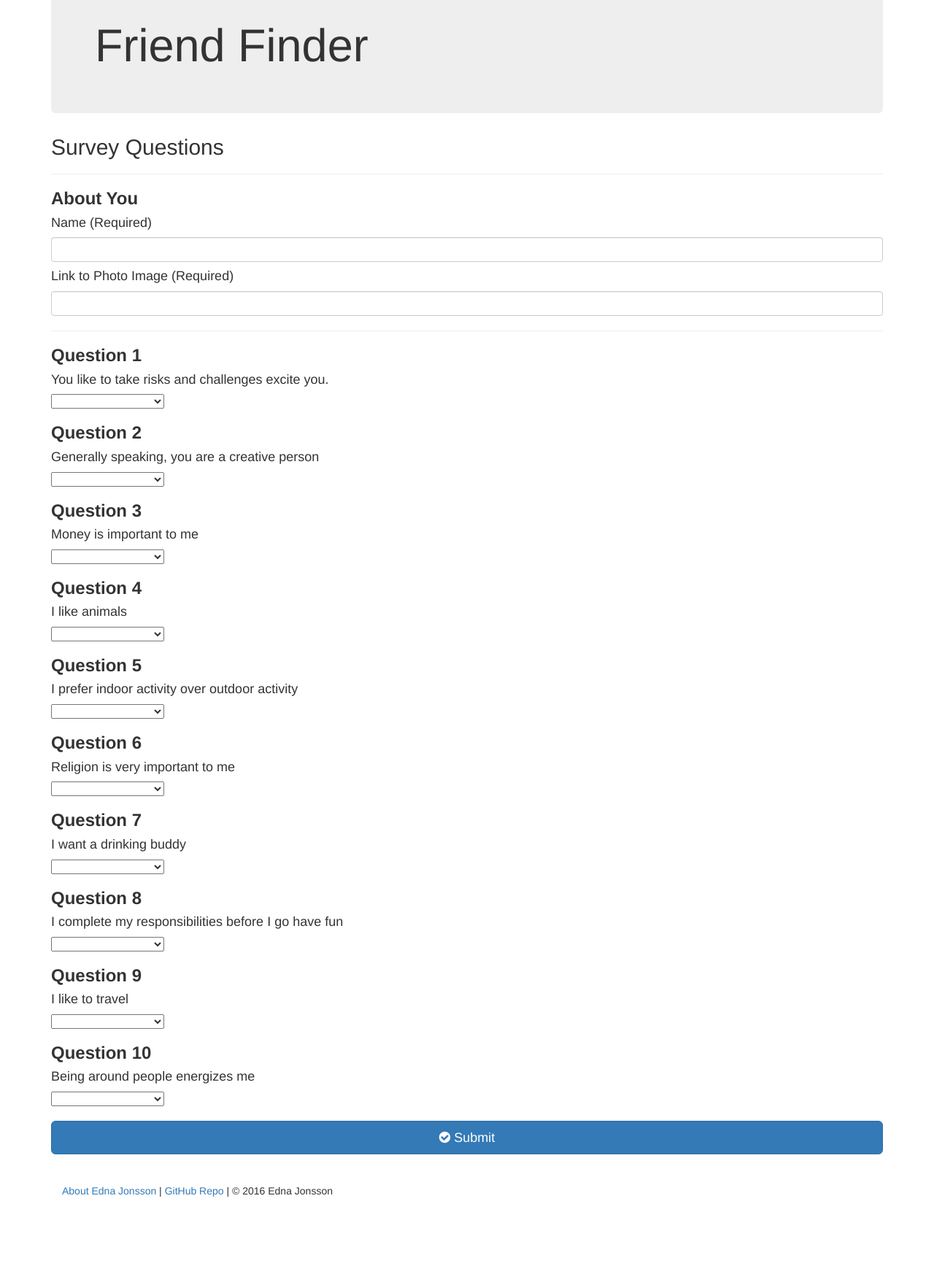
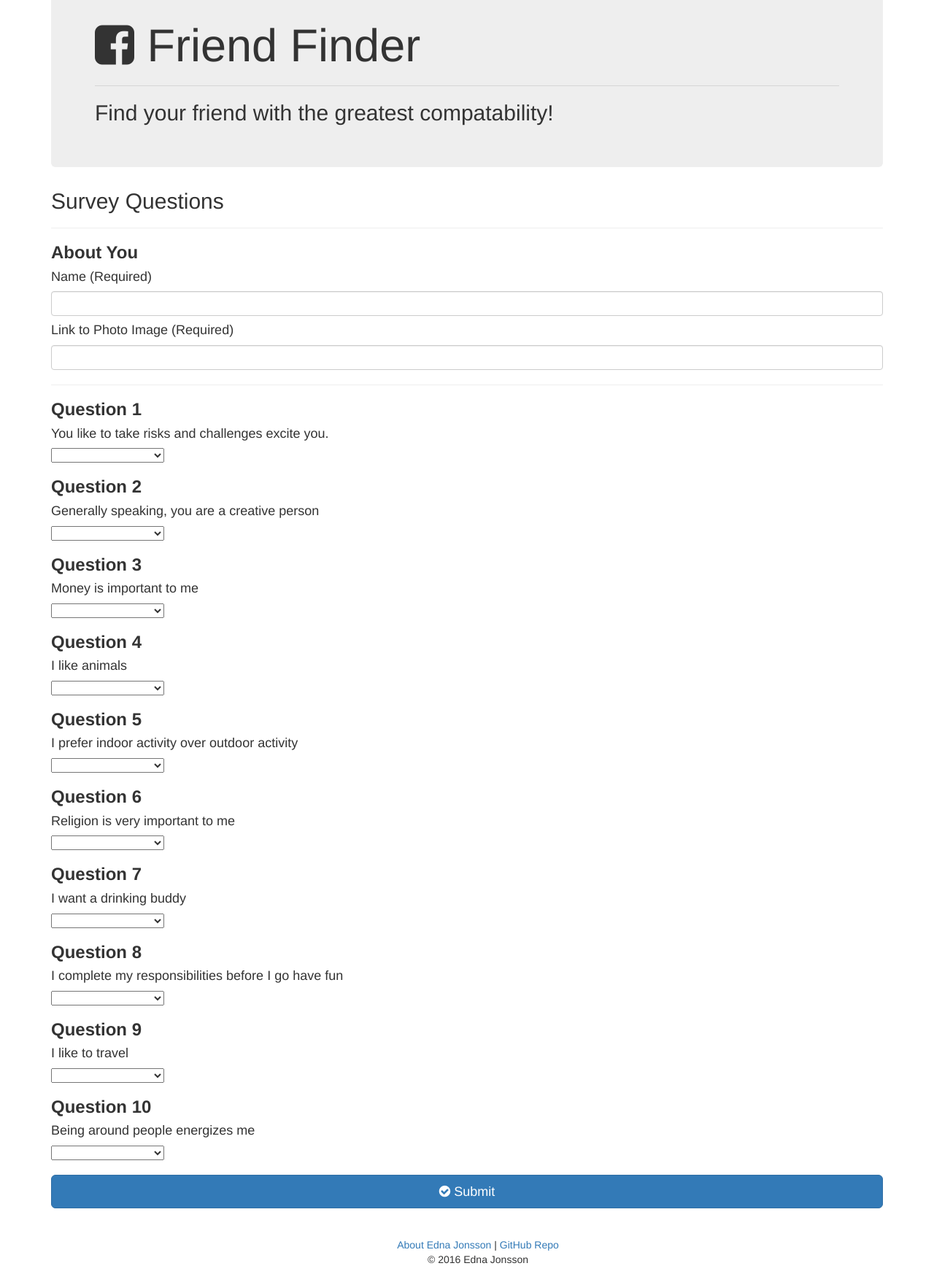
Before and after one commit to Ednas/friend-finder, a website: page app/public/survey.html in a window 1280 px wide. Shown: the part 40-1786 px from the top of the page at 73% size. Before the commit the page ends 1692 px from the top, so only its background shows below. Drawn offline with nearby package versions, Linux system fonts and the light colour scheme.

Commit message:
Styled footer better and jumbotron

```diff
--- a/app/public/survey.html
+++ b/app/public/survey.html
@@ -14,7 +14,9 @@
 <body>
 	<div class="container">
 		<div class="jumbotron">
-			<h1> Friend Finder</h1>
+			<h1 class=""><i class="fa fa-facebook-square" aria-hidden="true"></i> Friend Finder</h1>
+			<hr>
+			<h2> Find your friend with the greatest compatability!</h2>
 		</div>
 
 
@@ -148,9 +150,9 @@
 <br>
 <br>
 
-	    <footer class="footer">
+	    <footer class="footer text-center">
 	      <div class="container">
-		        <p><a href="http://www.edna.tech">About Edna Jonsson</a> | <a href="https://github.com/Ednas/friend-finder">GitHub Repo</a> | &copy; 2016 Edna Jonsson</p>
+		        <p><a href="http://www.edna.tech">About Edna Jonsson</a> | <a href="https://github.com/Ednas/friend-finder">GitHub Repo</a> <br> &copy; 2016 Edna Jonsson</p>
 	      </div>
 	    </footer>
 
```
Also changed, not shown: app/public/home.html (+2 -2 lines).
